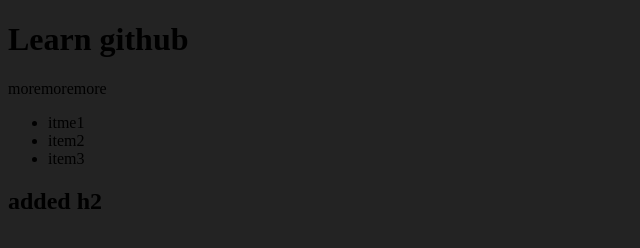
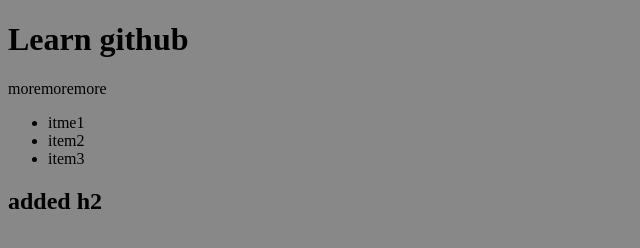
Before and after one commit to pandaqr/Learn-Github, a plain HTML site: page index.html in a window 1280 px wide. Shown: the whole page, without its empty margins (0-640 px from the left). Drawn offline with Linux system fonts and the light colour scheme.

```diff
--- a/css/general.css
+++ b/css/general.css
@@ -1,3 +1,4 @@
 html {
-	background-color: #232323;
+	background-color: #888888;
+	font-family: Georiga;
 }
```
